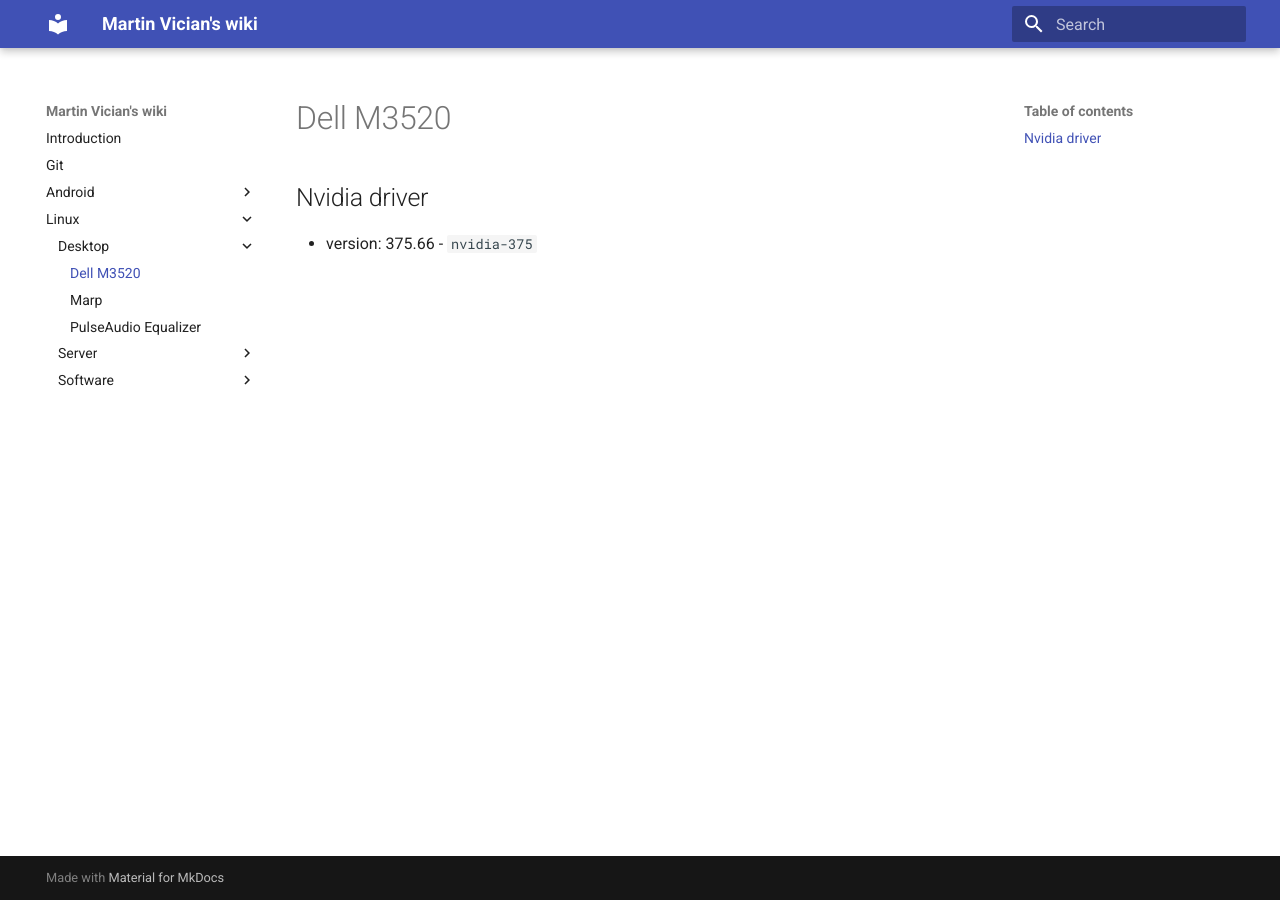
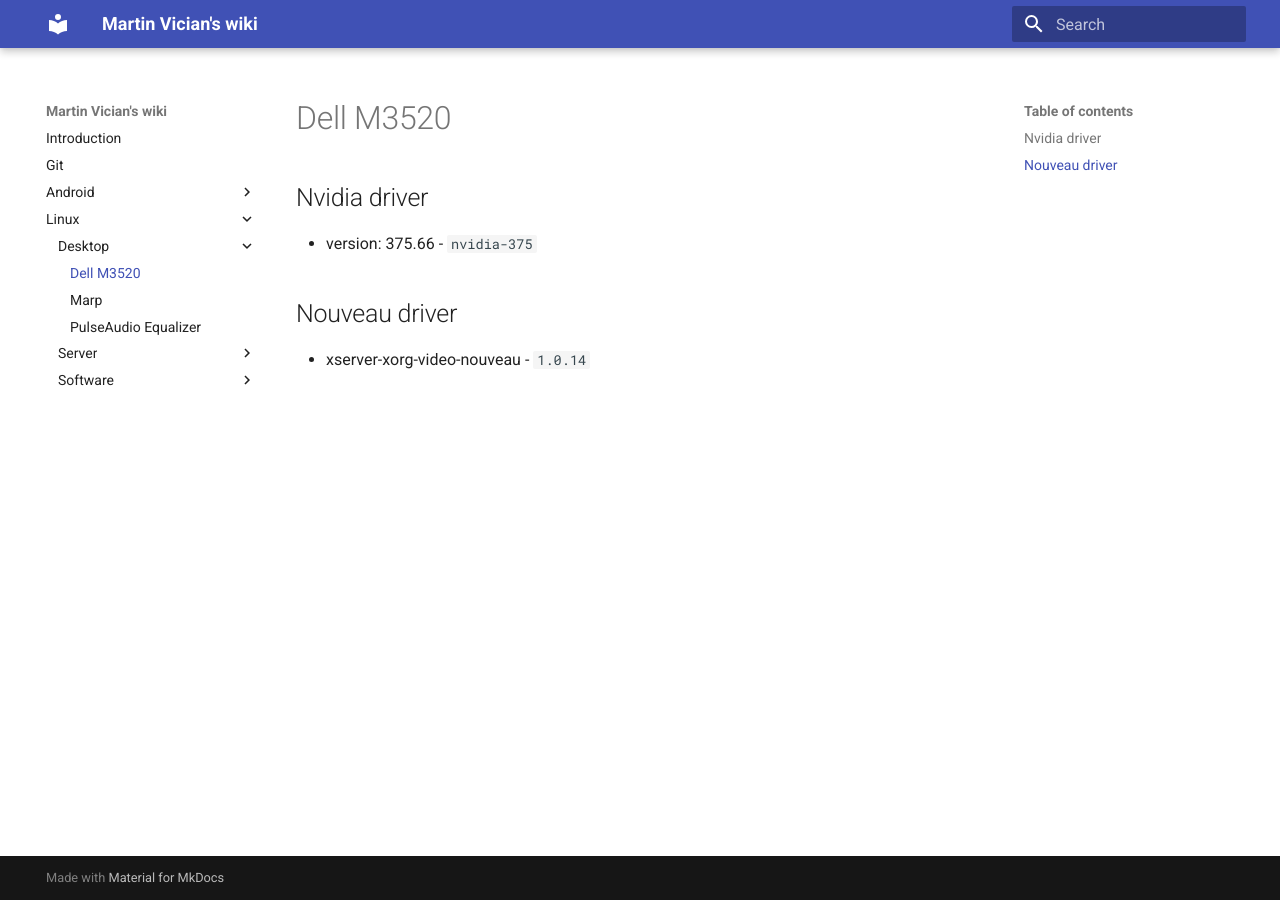
Before and after one commit to vician/wiki, an MkDocs documentation site: the page built from docs/Linux/Desktop/Dell M3520.md, in a window 1280 px wide. Built offline with MkDocs 1.6.1 and Material for MkDocs 9.7.7, drawn with Linux system fonts in a browser that asks for light colours.

Commit message:
Update Dell M3520.md

```diff
--- a/docs/Linux/Desktop/Dell M3520.md
+++ b/docs/Linux/Desktop/Dell M3520.md
@@ -1,3 +1,7 @@
 ## Nvidia driver
 
 - version: 375.66 - `nvidia-375`
+
+## Nouveau driver
+
+- xserver-xorg-video-nouveau - `1.0.14`
```
